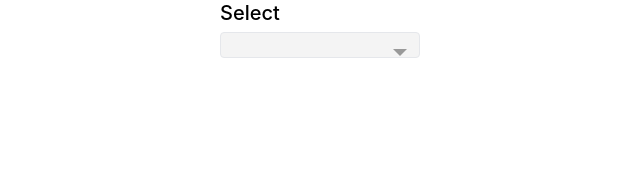
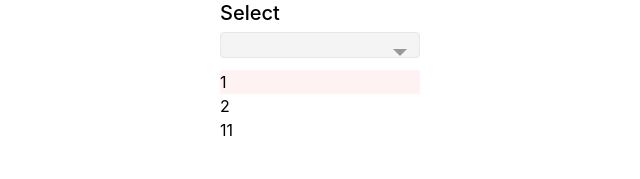
Before and after one commit to elast-ui-lab/elast-ui, a React (Create React App) app in the folder lees-ui/: page / in a window 1280 px wide. Shown: the part 121-300 px from the top of the page, without its empty margins (320-960 px from the left). Built offline with nearby package versions, Linux system fonts and the light colour scheme.

Commit message:
feat: Tabs 컴포넌트 추가

```diff
--- a/lees-ui/src/App.tsx
+++ b/lees-ui/src/App.tsx
@@ -2,6 +2,7 @@ import React from "react";
 import "./App.css";
 import { Select } from "./components/select/select";
 import styled from "styled-components";
+import { Tabs } from "./components/tabs/tabs";
 
 const selectList = [
   { name: "이은혁", value: "Eunhyeok Lee" },
@@ -31,6 +32,18 @@ function App() {
             ))}
           </Select.OptionWrapper>
         </Select>
+
+        <Tabs>
+          <Tabs.TabsWrapper>
+            <Tabs.Tab className="bg-red-50">1</Tabs.Tab>
+            <Tabs.Tab>2</Tabs.Tab>
+          </Tabs.TabsWrapper>
+          <Tabs.ContentWrapper>
+            <Tabs.Content>11</Tabs.Content>
+            <Tabs.Content>22</Tabs.Content>
+            <Tabs.Content>33</Tabs.Content>
+          </Tabs.ContentWrapper>
+        </Tabs>
       </div>
     </div>
   );
--- /dev/null
+++ b/lees-ui/src/components/tabs/tabs.tsx
@@ -0,0 +1,87 @@
+import React from "react";
+import { createContext, useContext, useEffect, useState } from "react";
+
+interface ChildProps {
+  onClick: React.Dispatch<number>;
+}
+interface CommonProps {
+  id?: string;
+  className?: string;
+  children?: React.ReactNode;
+}
+
+const TabsContext = createContext<any>(undefined);
+
+export const Tabs = ({
+  children,
+  defaultIndex,
+}: {
+  children?: React.ReactNode;
+  defaultIndex?: number;
+}) => {
+  const [tabIndex, setTabIndex] = useState<number>(defaultIndex || 0);
+  useEffect(() => {
+    console.log(tabIndex);
+  }, [tabIndex]);
+  return (
+    <TabsContext.Provider value={{ tabIndex, setTabIndex }}>
+      {children}
+    </TabsContext.Provider>
+  );
+};
+
+const TabsWrapper = ({
+  children,
+  ...props
+}: {
+  children?: React.ReactNode;
+}) => {
+  React.Children.toArray(children).forEach((child) => {
+    if (React.isValidElement(child) && child.type !== Tab) {
+      throw Error(
+        "TabsWrapper 컴포넌트 내부에는 Tab 컴포넌트가 들어가야 합니다"
+      );
+    }
+  });
+
+  const { setTabIndex } = useContext(TabsContext);
+
+  return (
+    <div {...props}>
+      {/* cloneElement => 리액트 요소를 재정의하기 위한 방법으로 사용되는 메서드 */}
+      {/* 여기서는 onClick을 추가하기 위해 사용 */}
+      {React.Children.map(children, (child, index) =>
+        React.isValidElement<ChildProps>(child)
+          ? React.cloneElement(child, { onClick: () => setTabIndex(index) })
+          : child
+      )}
+    </div>
+  );
+};
+
+const Tab = ({ children, ...props }: CommonProps) => {
+  return <div {...props}>{children}</div>;
+};
+
+const ContentWrapper = ({ children, ...props }: CommonProps) => {
+  React.Children.toArray(children).forEach((child) => {
+    if (React.isValidElement(child) && child.type !== Content) {
+      throw Error(
+        "ContentWrapper 컴포넌트 내부에는 Content 컴포넌트가 들어가야 합니다"
+      );
+    }
+  });
+
+  const { tabIndex } = useContext(TabsContext);
+
+  return <div {...props}>{React.Children.toArray(children)[tabIndex]}</div>;
+};
+
+const Content = ({ children, ...props }: CommonProps) => {
+  return <div {...props}>{children}</div>;
+};
+
+Tabs.TabsWrapper = TabsWrapper;
+Tabs.ContentWrapper = ContentWrapper;
+Tabs.Tab = Tab;
+Tabs.Content = Content;
```
